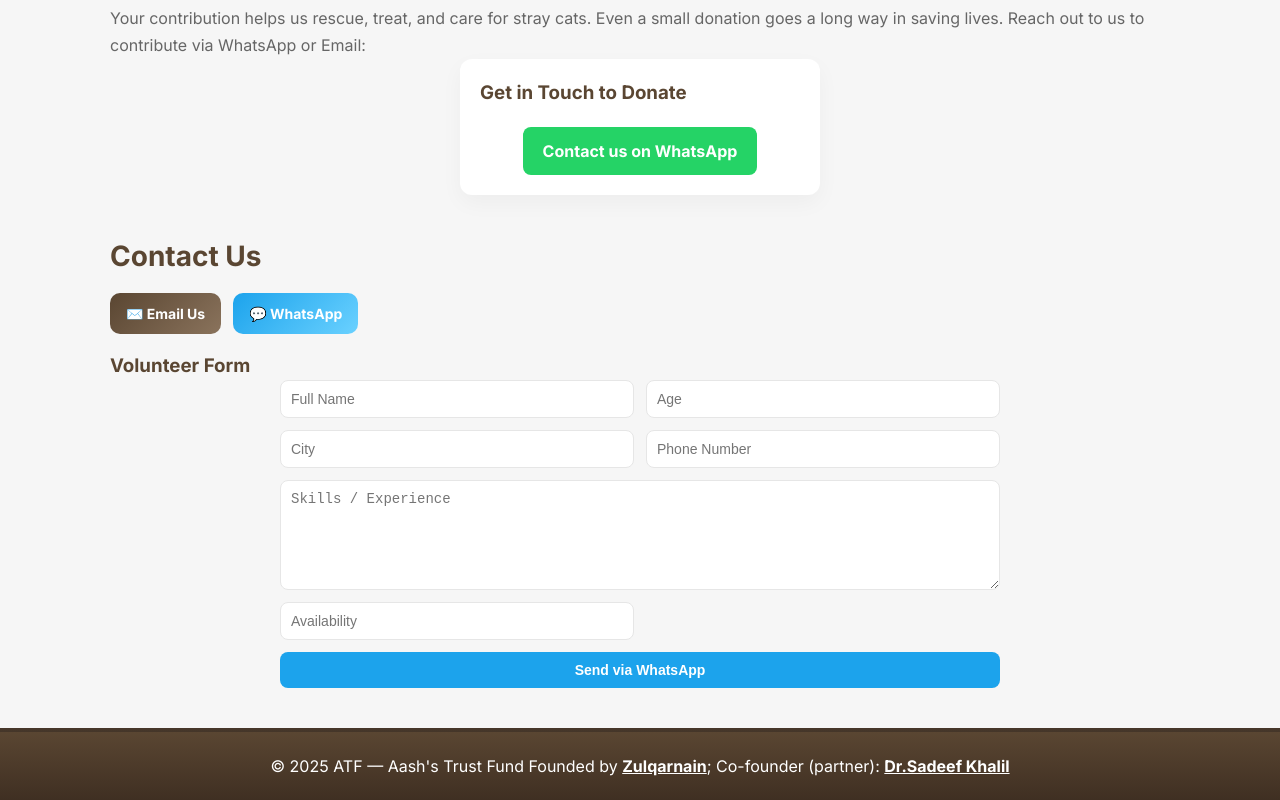
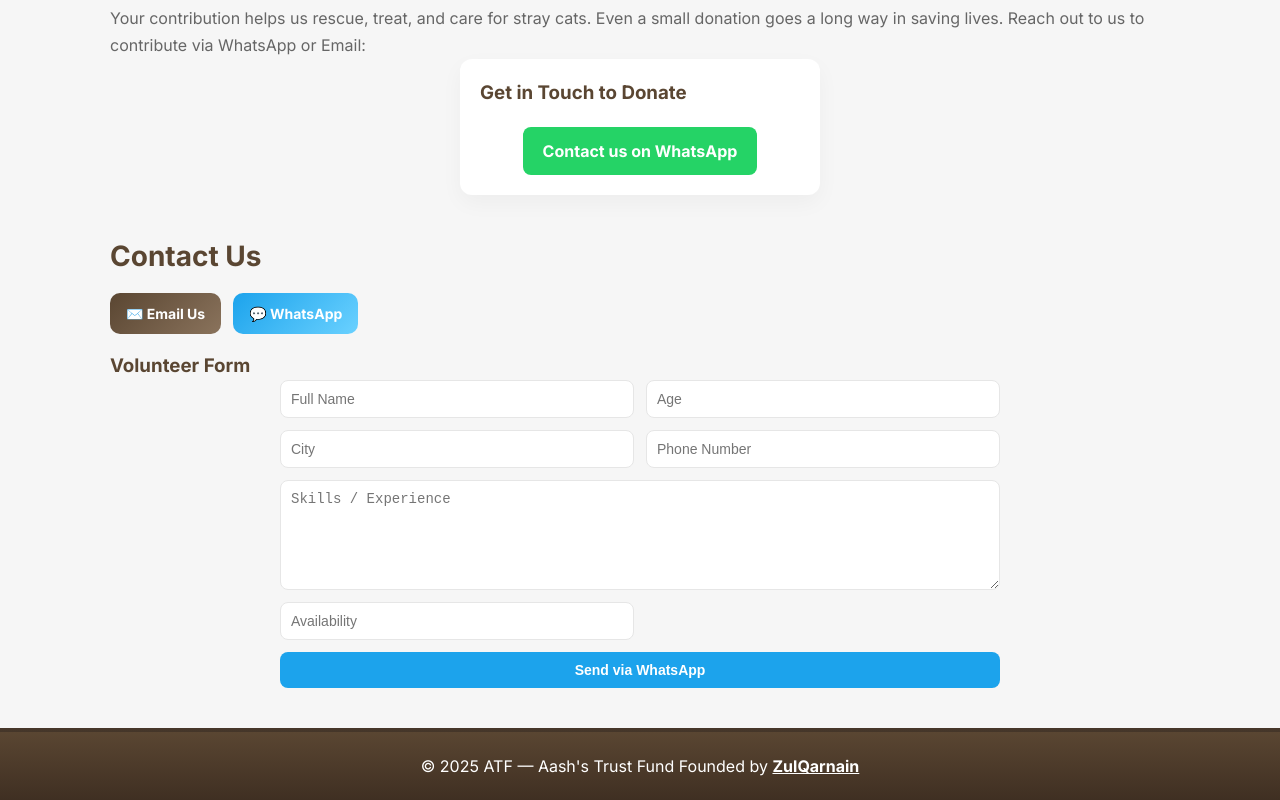
Before and after one commit to zulqarna1n/aashtrustfund, a plain HTML site: page index.html in a window 1280 px wide. Shown: the part 2662-3462 px from the top of the page. Drawn offline with nearby package versions, Linux system fonts and the light colour scheme.

```diff
--- a/index.html
+++ b/index.html
@@ -211,7 +211,7 @@
 <footer>
   <div class="footer-container">
     <span>© <span id="year"></span> ATF — Aash's Trust Fund</span>
-    <span>Founded by <a href="#">Zulqarnain</a>; Co-founder (partner): <a href="#">Dr.Sadeef Khalil</a></span>
+    <span>Founded by <a href="#">ZulQarnain</a></span>
   </div>
 </footer>
 
```
